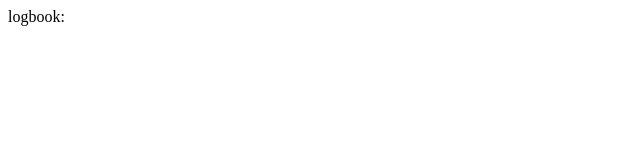
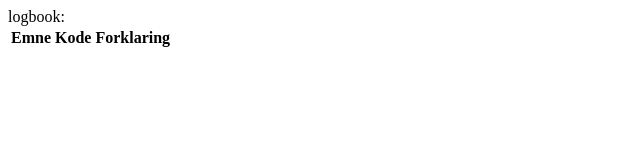
Before and after one commit to vam120VM/vam120VM.github.io, a plain HTML site: page index.html in a window 1280 px wide. Shown: the whole page, without its empty margins (0-640 px from the left). Drawn offline with Linux system fonts and the light colour scheme.

Commit message:
Update index.html

```diff
--- a/index.html
+++ b/index.html
@@ -1 +1,7 @@
 logbook:
+
+<table>
+  <tr>
+    <th>Emne</th>
+    <th>Kode</th>
+    <th>Forklaring</th>
```
